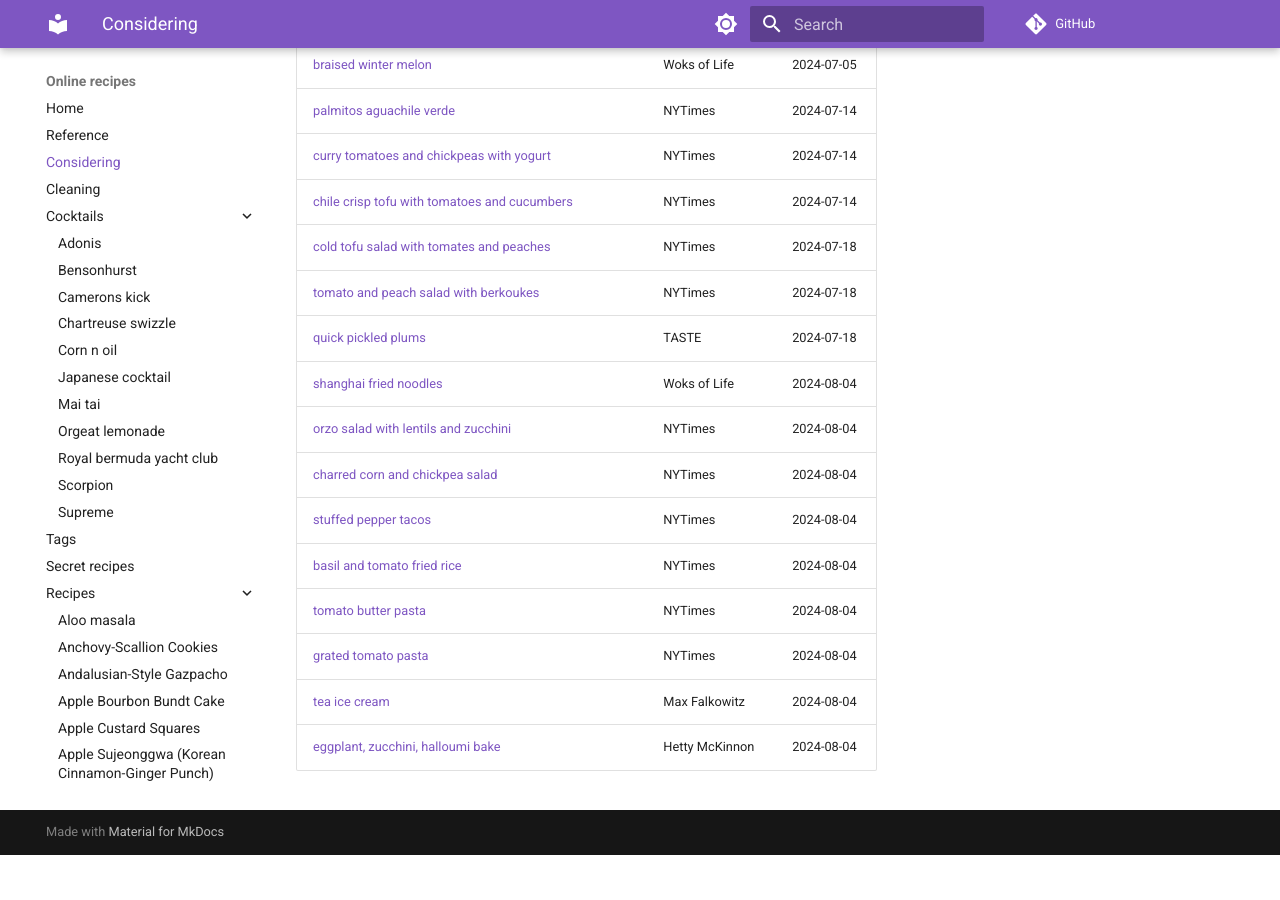
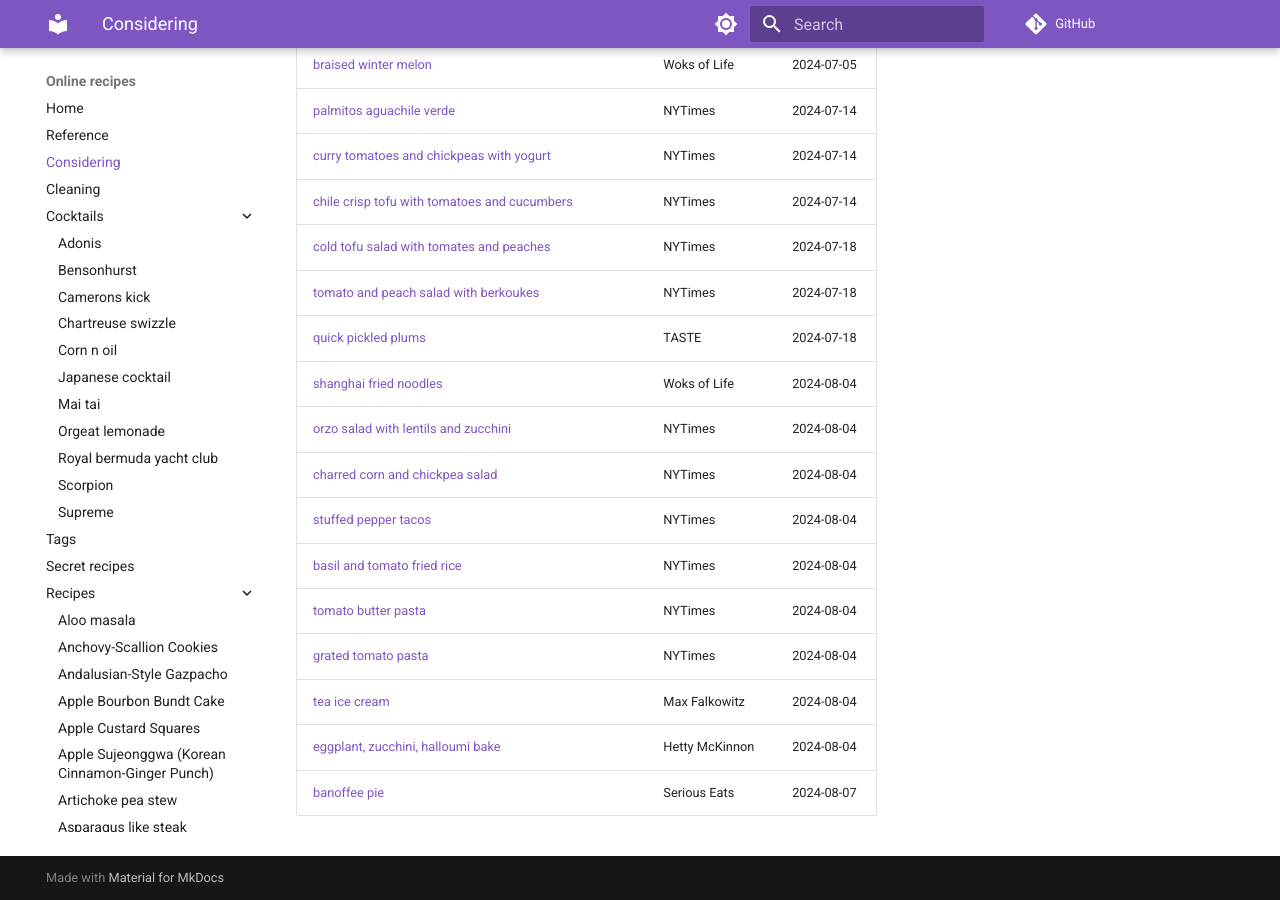
Before and after one commit to billbrod/recipes, an MkDocs documentation site: the page built from docs/considering.md, in a window 1280 px wide and 900 px high, scrolled down 4093 px. Built offline with MkDocs 1.6.1 and Material for MkDocs 9.7.7, drawn with Linux system fonts in a browser that asks for light colours; comment, search, counter and statistics services are not loaded; before the commit the page ends 4948 px from its top, so only the background shows below that.

Commit message:
updates considering

```diff
--- a/docs/considering.md
+++ b/docs/considering.md
@@ -103,4 +103,5 @@
 | [tomato butter pasta](https://cooking.nytimes.com/recipes/1022464-tomato-butter-pasta)                                                                           | NYTimes         | 2024-08-04                       |
 | [grated tomato pasta](https://cooking.nytimes.com/recipes/1024307-grated-tomato-pasta)                                                                           | NYTimes         | 2024-08-04                       |
 | [tea ice cream](https://leafhopper.substack.com/p/tea-ice-cream)                                                                                                 | Max Falkowitz   | 2024-08-04                       |
-| [eggplant, zucchini, halloumi bake](https://tovegetableswithlove.substack.com/p/hellimli-sebzeli-kebap-eggplant-zucchini)                                        | Hetty McKinnon  | 2024-08-04                                 |
+| [eggplant, zucchini, halloumi bake](https://tovegetableswithlove.substack.com/p/hellimli-sebzeli-kebap-eggplant-zucchini)                                        | Hetty McKinnon  | 2024-08-04                       |
+| [banoffee pie](https://www.seriouseats.com/banoffee-pie-recipe-8646124)                                                                                          | Serious Eats    | 2024-08-07                                 |
```
